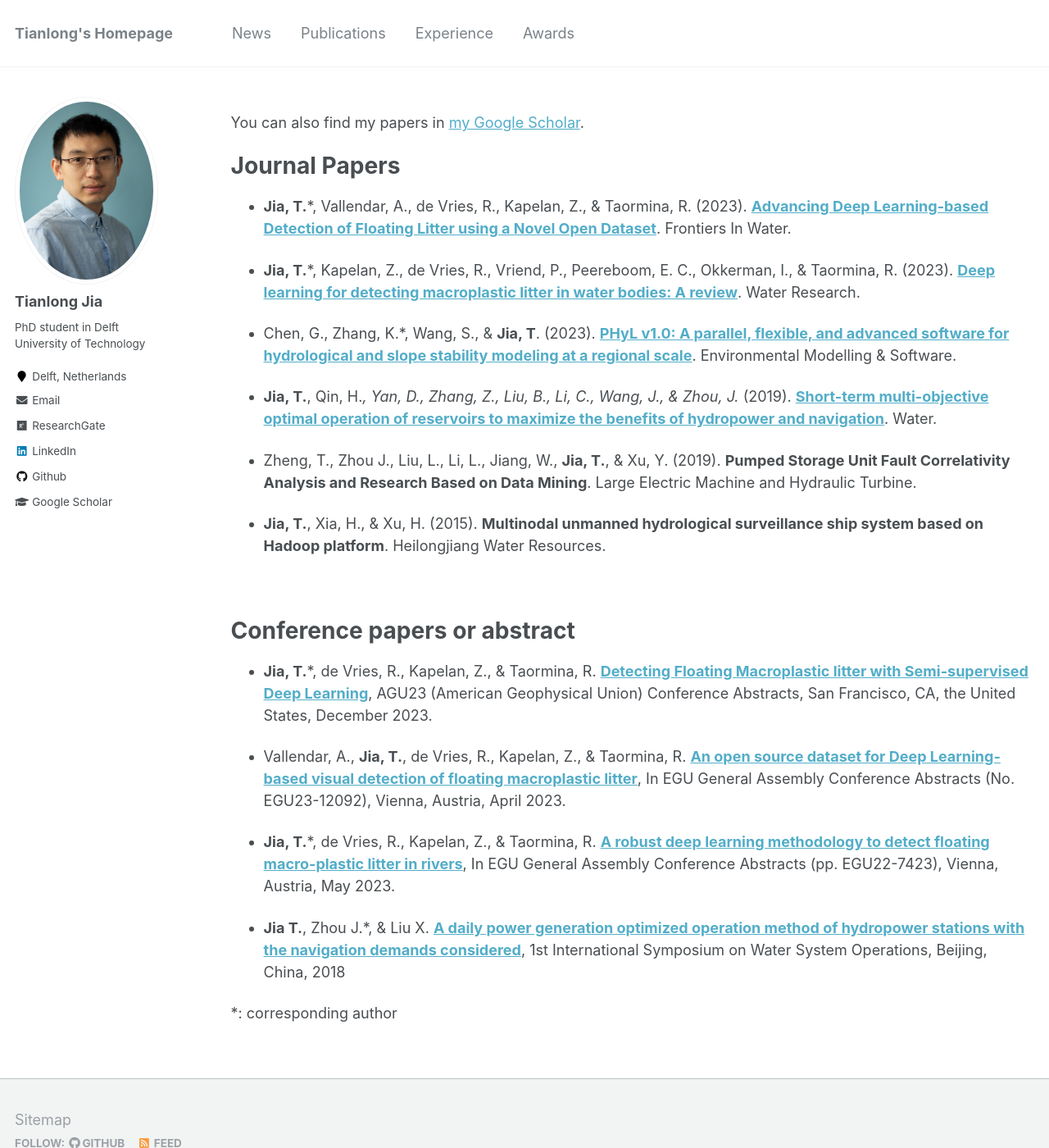
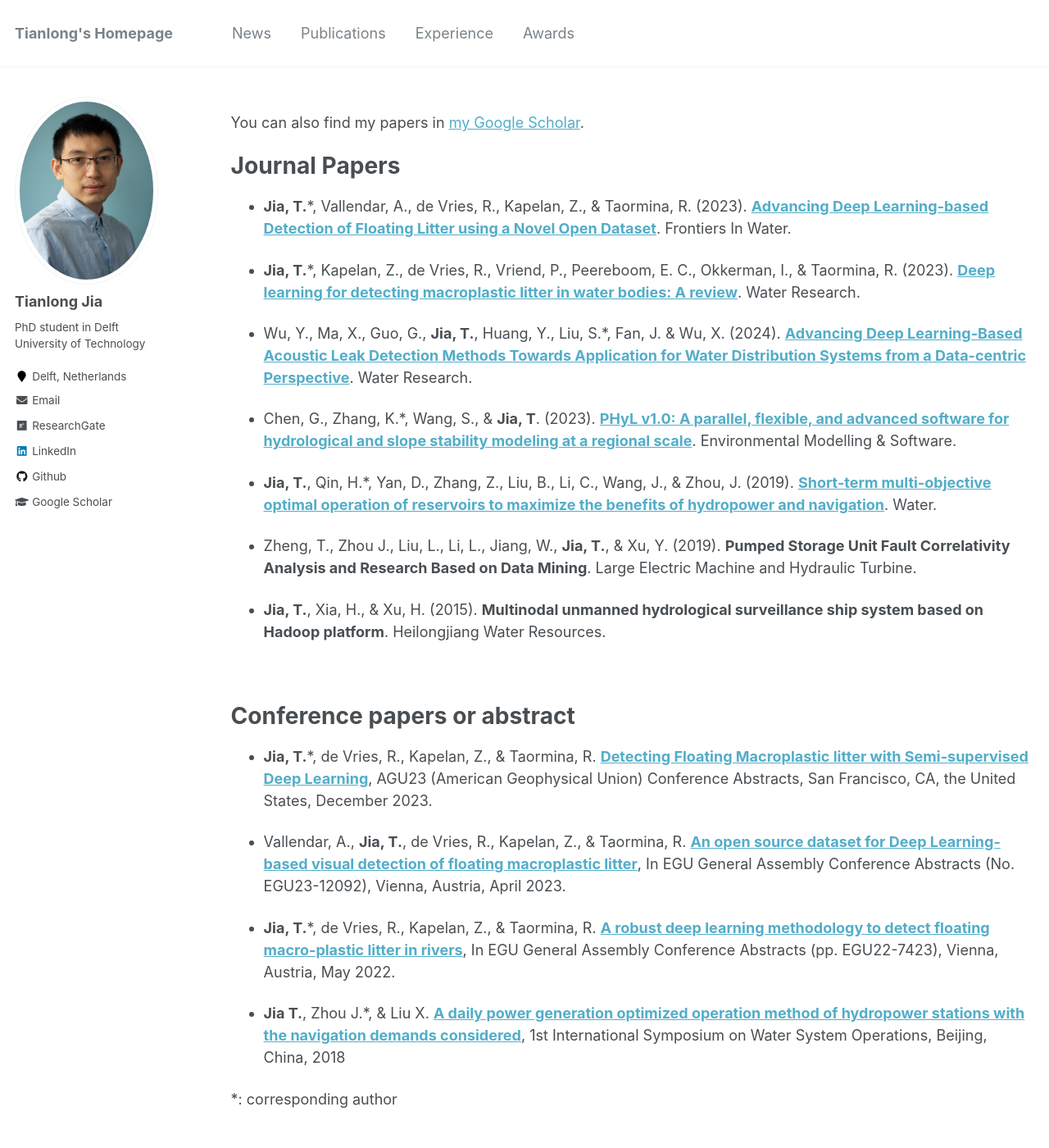
Before and after one commit to TianlongJia/TianlongJia.github.io, a Jekyll site: the page built from _pages/publications.md, in a window 1280 px wide and 1400 px high. Shown: the whole window at 82% size. Built offline with Jekyll 4.4.1, drawn with Linux system fonts in a browser that asks for light colours.

Commit message:
update pubilication

```diff
--- a/_pages/publications.md
+++ b/_pages/publications.md
@@ -14,10 +14,11 @@ You can also find my papers in [my Google Scholar](https://scholar.google.com.hk
 
 * **Jia, T.***, Kapelan, Z., de Vries, R., Vriend, P., Peereboom, E. C., Okkerman, I., & Taormina, R. (2023). [**Deep learning for detecting macroplastic litter in water bodies: A review**](https://doi.org/10.1016/j.watres.2023.119632). Water Research. <br>
 
+* Wu, Y., Ma, X., Guo, G., **Jia, T.**, Huang, Y., Liu, S.*, Fan, J. & Wu, X. (2024).  [**Advancing Deep Learning-Based Acoustic Leak Detection Methods Towards Application for Water Distribution Systems from a Data-centric Perspective**](https://doi.org/10.1016/j.watres.2024.121999). Water Research. <br>
+
 * Chen, G., Zhang, K.*, Wang, S., & **Jia, T**. (2023). [**PHyL v1.0: A parallel, flexible, and advanced software for hydrological and slope stability modeling at a regional scale**](https://doi.org/10.1016/j.envsoft.2023.105882). Environmental Modelling & Software. <br>
 
-* **Jia, T.**, Qin, H.*, Yan, D., Zhang, Z., Liu, B., Li, C., Wang, J., & Zhou, J.* (2019). [**Short-term multi-objective optimal operation of reservoirs to maximize the benefits of hydropower and navigation**](https://www.mdpi.com/2073-4441/11/6/1272). Water. <br>
-
+* **Jia, T.**, Qin, H.*, Yan, D., Zhang, Z., Liu, B., Li, C., Wang, J., & Zhou, J. (2019). [**Short-term multi-objective optimal operation of reservoirs to maximize the benefits of hydropower and navigation**](https://www.mdpi.com/2073-4441/11/6/1272). Water. <br>
 
 * Zheng, T., Zhou J., Liu, L., Li, L., Jiang, W., **Jia, T.**, & Xu, Y. (2019). **Pumped Storage Unit Fault Correlativity Analysis and Research Based on Data Mining**. Large Electric Machine and Hydraulic Turbine. <br>
 
@@ -32,7 +33,7 @@ You can also find my papers in [my Google Scholar](https://scholar.google.com.hk
 
 * Vallendar, A., **Jia, T.**, de Vries, R., Kapelan, Z., & Taormina, R. [**An open source dataset for Deep Learning-based visual detection of floating macroplastic litter**](https://meetingorganizer.copernicus.org/EGU23/EGU23-12092.html), In EGU General Assembly Conference Abstracts (No. EGU23-12092), Vienna, Austria, April 2023. <br>
 
-* **Jia, T.***, de Vries, R., Kapelan, Z., & Taormina, R. [**A robust deep learning methodology to detect floating macro-plastic litter in rivers**](https://ui.adsabs.harvard.edu/abs/2022EGUGA..24.7423J/abstract), In EGU General Assembly Conference Abstracts (pp. EGU22-7423), Vienna, Austria, May 2023. <br>
+* **Jia, T.***, de Vries, R., Kapelan, Z., & Taormina, R. [**A robust deep learning methodology to detect floating macro-plastic litter in rivers**](https://ui.adsabs.harvard.edu/abs/2022EGUGA..24.7423J/abstract), In EGU General Assembly Conference Abstracts (pp. EGU22-7423), Vienna, Austria, May 2022. <br>
 
 * **Jia T.**, Zhou J.*, & Liu X. [**A daily power generation optimized operation method of hydropower stations with the navigation demands considered**](https://www.matec-conferences.org/articles/matecconf/abs/2018/105/matecconf_iswso2018_01065/matecconf_iswso2018_01065.html), 1st International Symposium on Water System Operations, Beijing, China, 2018 <br>
 
```
Also changed, not shown: _pages/news.md (+1 -0 lines).
